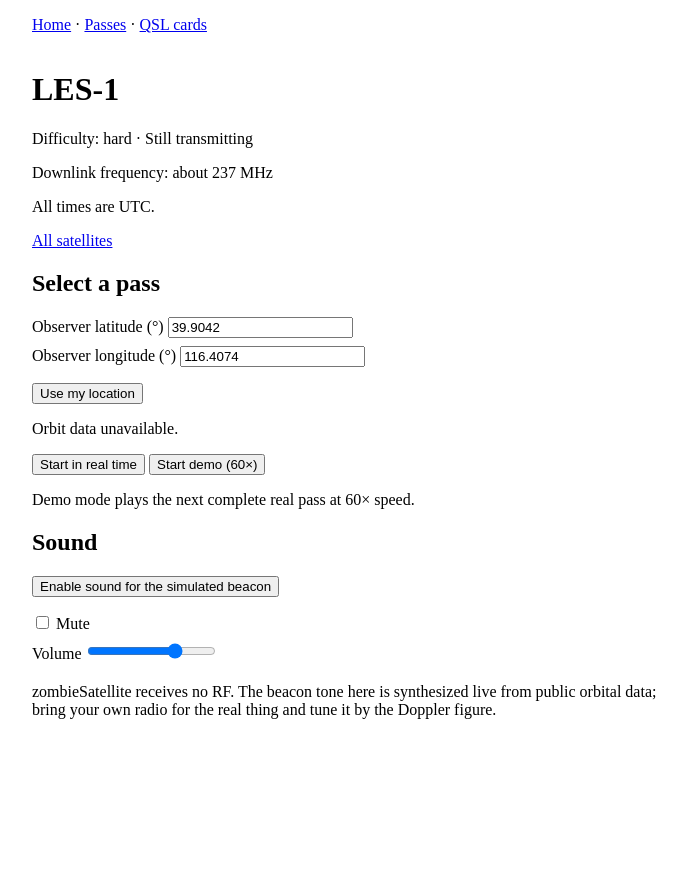
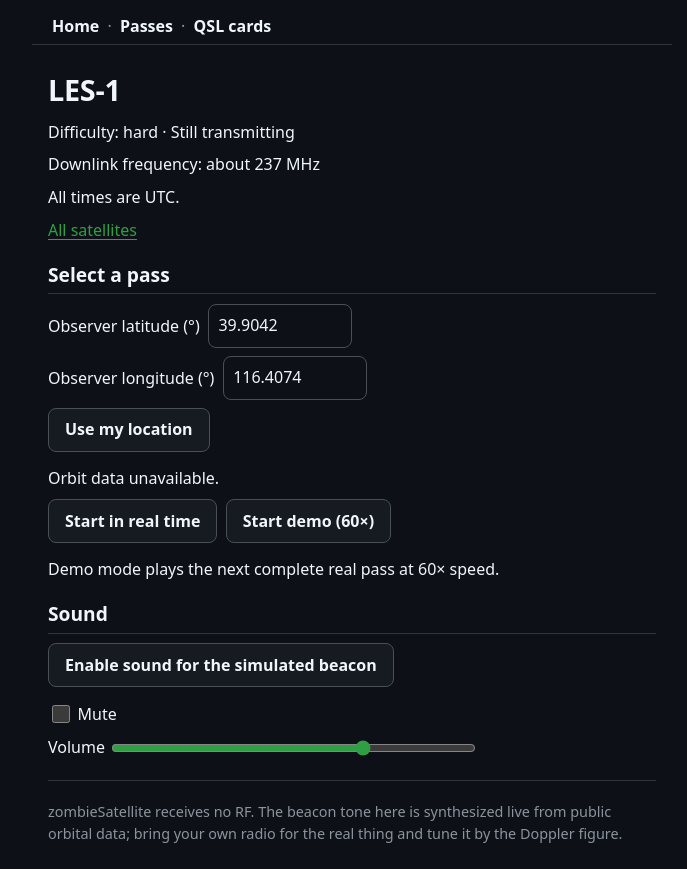
Before and after one commit to TheveFanna/zombieSatellite, a Next.js app: page /session/1002 in a window 1280 px wide. Shown: the whole page, without its empty margins (288-975 px from the left). Before the commit the page ends 800 px from the top, so only its background shows below. Built offline with nearby package versions, Linux system fonts and the light colour scheme; no server answers.

Commit message:
style(shell): add global dark-space stylesheet and import it in the layout (S6 task 7A.1)

```diff
--- /dev/null
+++ b/src/app/globals.css
@@ -0,0 +1,290 @@
+/*
+ * zombieSatellite global stylesheet (S6 task 7A). Style only: no logic, no copy.
+ *
+ * Location: src/app/globals.css, imported once by src/app/layout.tsx.
+ * Palette: the dark-space family of the QSL card face (src/lib/qsl/card-svg.ts): background #0d1117,
+ *   green #2ea043, orange #f0883e, violet #a371f7, amber #d29922, grey #8b949e, white #f0f6fc.
+ *   --surface and --border are neutral shades derived from the background for raised areas.
+ * Approach: element selectors style the existing markup, so the pages stay as they are. The few
+ *   class names that exist are listed below. Inline styles that pages carry today (container width,
+ *   section spacing, the video layer, the Sky_View box, the marker) are layout-equivalent and stay.
+ * Class names: .card (raised block), .button (link shaped like a button), .primary (main action),
+ *   .sky-view (Sky_View box), .drag-area (drag compass area).
+ */
+:root {
+  --bg: #0d1117;
+  --surface: #161b22;
+  --border: #30363d;
+  --border-strong: #484f58;
+  --text: #f0f6fc;
+  --muted: #8b949e;
+  --green: #2ea043;
+  --orange: #f0883e;
+  --violet: #a371f7;
+  --amber: #d29922;
+  --radius: 0.75rem;
+  color-scheme: dark;
+}
+
+*,
+*::before,
+*::after {
+  box-sizing: border-box;
+}
+
+html {
+  -webkit-text-size-adjust: 100%;
+}
+
+body {
+  margin: 0;
+  min-height: 100vh;
+  background: var(--bg);
+  color: var(--text);
+  font-family: system-ui, -apple-system, 'Segoe UI', Roboto, 'Helvetica Neue', Arial, sans-serif;
+  font-size: 1rem;
+  line-height: 1.55;
+  padding-bottom: env(safe-area-inset-bottom);
+}
+
+h1 {
+  margin: 0.75rem 0;
+  font-size: 1.8rem;
+  line-height: 1.2;
+  letter-spacing: -0.01em;
+}
+
+h2 {
+  margin: 0 0 0.6rem;
+  padding-bottom: 0.35rem;
+  border-bottom: 1px solid var(--border);
+  font-size: 1.2rem;
+  line-height: 1.3;
+}
+
+h3 {
+  margin: 0.9rem 0 0.35rem;
+  font-size: 1.05rem;
+  line-height: 1.3;
+}
+
+p {
+  margin: 0.5rem 0;
+}
+
+a {
+  color: var(--green);
+  text-underline-offset: 0.2em;
+}
+
+a:hover {
+  color: var(--text);
+}
+
+a:focus-visible,
+button:focus-visible,
+input:focus-visible,
+summary:focus-visible {
+  outline: 2px solid var(--green);
+  outline-offset: 2px;
+}
+
+/* Header and navigation */
+body > header {
+  border-bottom: 1px solid var(--border);
+  padding-bottom: 0.5rem;
+  color: var(--muted);
+}
+
+body > header nav a {
+  display: inline-block;
+  padding: 0.35rem 0.25rem;
+  color: var(--text);
+  font-weight: 600;
+  text-decoration: none;
+}
+
+body > header nav a:hover {
+  color: var(--green);
+}
+
+footer {
+  border-top: 1px solid var(--border);
+  padding-top: 0.75rem;
+  color: var(--muted);
+  font-size: 0.9rem;
+}
+
+/* Buttons and links shaped like buttons */
+button,
+.button {
+  display: inline-block;
+  min-height: 2.75rem;
+  margin: 0 0.25rem 0.4rem 0;
+  padding: 0.55rem 1rem;
+  border: 1px solid var(--border-strong);
+  border-radius: 0.5rem;
+  background: var(--surface);
+  color: var(--text);
+  font: inherit;
+  font-weight: 600;
+  line-height: 1.3;
+  text-align: center;
+  text-decoration: none;
+  cursor: pointer;
+  -webkit-tap-highlight-color: transparent;
+}
+
+button:hover,
+.button:hover {
+  border-color: var(--muted);
+  color: var(--text);
+}
+
+button:active,
+.button:active {
+  transform: translateY(1px);
+}
+
+button:disabled {
+  opacity: 0.5;
+  cursor: not-allowed;
+}
+
+button[aria-pressed='true'] {
+  border-color: var(--green);
+  background: rgba(46, 160, 67, 0.2);
+}
+
+.primary {
+  border-color: var(--green);
+  background: var(--green);
+  color: var(--bg);
+}
+
+.primary:hover {
+  border-color: var(--text);
+  color: var(--bg);
+}
+
+/* Form controls */
+label {
+  display: block;
+}
+
+input[type='number'] {
+  width: 9rem;
+  min-height: 2.75rem;
+  margin-left: 0.25rem;
+  padding: 0.4rem 0.6rem;
+  border: 1px solid var(--border-strong);
+  border-radius: 0.5rem;
+  background: var(--bg);
+  color: var(--text);
+  font: inherit;
+}
+
+input[aria-invalid='true'] {
+  border-color: var(--orange);
+}
+
+input[type='checkbox'],
+input[type='range'] {
+  accent-color: var(--green);
+}
+
+input[type='checkbox'] {
+  width: 1.15rem;
+  height: 1.15rem;
+  vertical-align: -0.2rem;
+}
+
+input[type='range'] {
+  width: 60%;
+  vertical-align: middle;
+}
+
+[role='alert'] {
+  color: var(--orange);
+}
+
+/* Readouts */
+dl {
+  display: grid;
+  grid-template-columns: max-content 1fr;
+  gap: 0.3rem 1rem;
+  margin: 0.5rem 0;
+}
+
+dl > div {
+  display: contents;
+}
+
+dt {
+  color: var(--muted);
+}
+
+dd {
+  margin: 0;
+  font-variant-numeric: tabular-nums;
+}
+
+/* Raised blocks */
+.card {
+  margin-bottom: 1rem;
+  padding: 0.9rem 1rem;
+  border: 1px solid var(--border);
+  border-radius: var(--radius);
+  background: var(--surface);
+}
+
+.card > :first-child {
+  margin-top: 0;
+}
+
+.card > :last-child {
+  margin-bottom: 0;
+}
+
+details {
+  margin: 0.5rem 0;
+  padding: 0.5rem 0.75rem;
+  border: 1px solid var(--border);
+  border-radius: 0.5rem;
+  background: var(--bg);
+}
+
+summary {
+  min-height: 2rem;
+  color: var(--amber);
+  font-weight: 600;
+  cursor: pointer;
+}
+
+details ul {
+  margin: 0.5rem 0;
+  padding-left: 1.2rem;
+}
+
+/* Sky view and drag compass */
+.sky-view {
+  margin: 0.5rem 0 0.75rem;
+  border-radius: var(--radius);
+  background: radial-gradient(ellipse at 50% 100%, #1b2432 0%, var(--bg) 70%);
+  color: var(--muted);
+}
+
+.drag-area {
+  border-radius: var(--radius);
+  background: var(--surface);
+  color: var(--muted);
+}
+
+img,
+video {
+  max-width: 100%;
+}
+
+img {
+  border-radius: var(--radius);
+}
--- a/src/app/layout.tsx
+++ b/src/app/layout.tsx
@@ -3,6 +3,7 @@ import Link from 'next/link';
 import type { ReactNode } from 'react';
 import { SHELL_COPY } from '../components/shell/copy';
 import ServiceWorkerRegistrar from '../components/shell/service-worker-registrar';
+import './globals.css';
 
 export const metadata: Metadata = {
   title: 'zombieSatellite',
```
Also changed, not shown: 1 other file (tests, documents, lock files or other folders).
